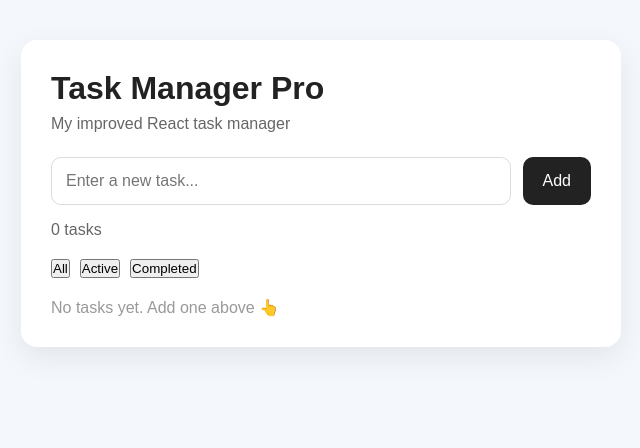
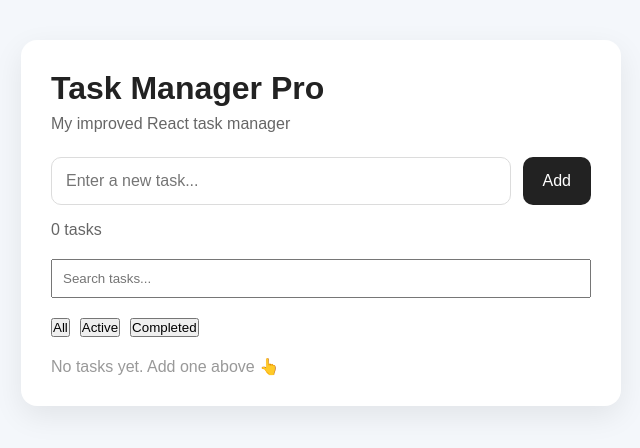
Before and after one commit to kocevanatalia/task-manager-pro, a React (Vite) app: page / in a window 1280 px wide. Shown: the top 448 px of the page, without its empty margins (319-959 px from the left). Built offline with nearby package versions, Linux system fonts and the light colour scheme.

Commit message:
Added search feature

```diff
--- a/src/App.jsx
+++ b/src/App.jsx
@@ -1,6 +1,7 @@
 import { useState, useEffect } from 'react';
 
 function App() {
+  const [search, setSearch] = useState('');
   const [filter, setFilter] = useState('all');
   const [task, setTask] = useState('');
   const [tasks, setTasks] = useState(() => {
@@ -40,11 +41,15 @@
     localStorage.setItem('tasks', JSON.stringify(tasks));
   }, [tasks]);
 
-  const filteredTasks = tasks.filter((t) => {
-    if (filter === 'active') return !t.completed;
-    if (filter === 'completed') return t.completed;
-    return true;
-  });
+  const filteredTasks = tasks
+    .filter((t) => {
+      if (filter === 'active') return !t.completed;
+      if (filter === 'completed') return t.completed;
+      return true;
+  })
+  .filter((t) =>
+  t.text.toLowerCase().includes(search.toLowerCase())
+  );
 
   const clearCompleted = () => {
     const activeTasks = tasks.filter((t) => !t.completed);
@@ -72,6 +77,15 @@
           {tasks.length} task{tasks.length !== 1 ? 's' : ''}
         </p>
 
+        <input
+          type="text"
+          placeholder="Search tasks..."
+          value={search}
+          onChange={(e) => setSearch(e.target.value)}
+          style={{ marginTop: '20px', width: '100%', padding: '10px'}}
+        />
+
+        {/* FILTERS*/}
         <div className="filters">
           <button onClick={() => setFilter('all')}>All</button>
           <button onClick={() => setFilter('active')}>Active</button>
```
